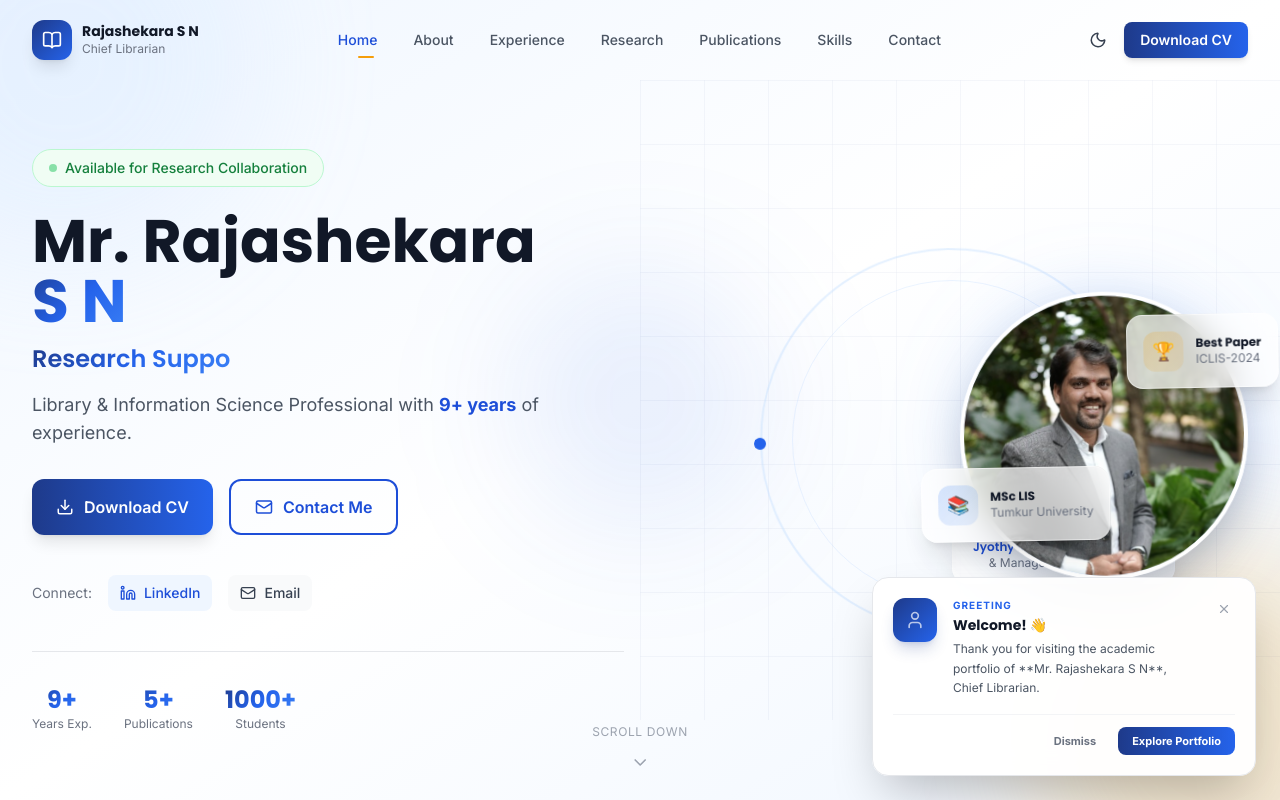
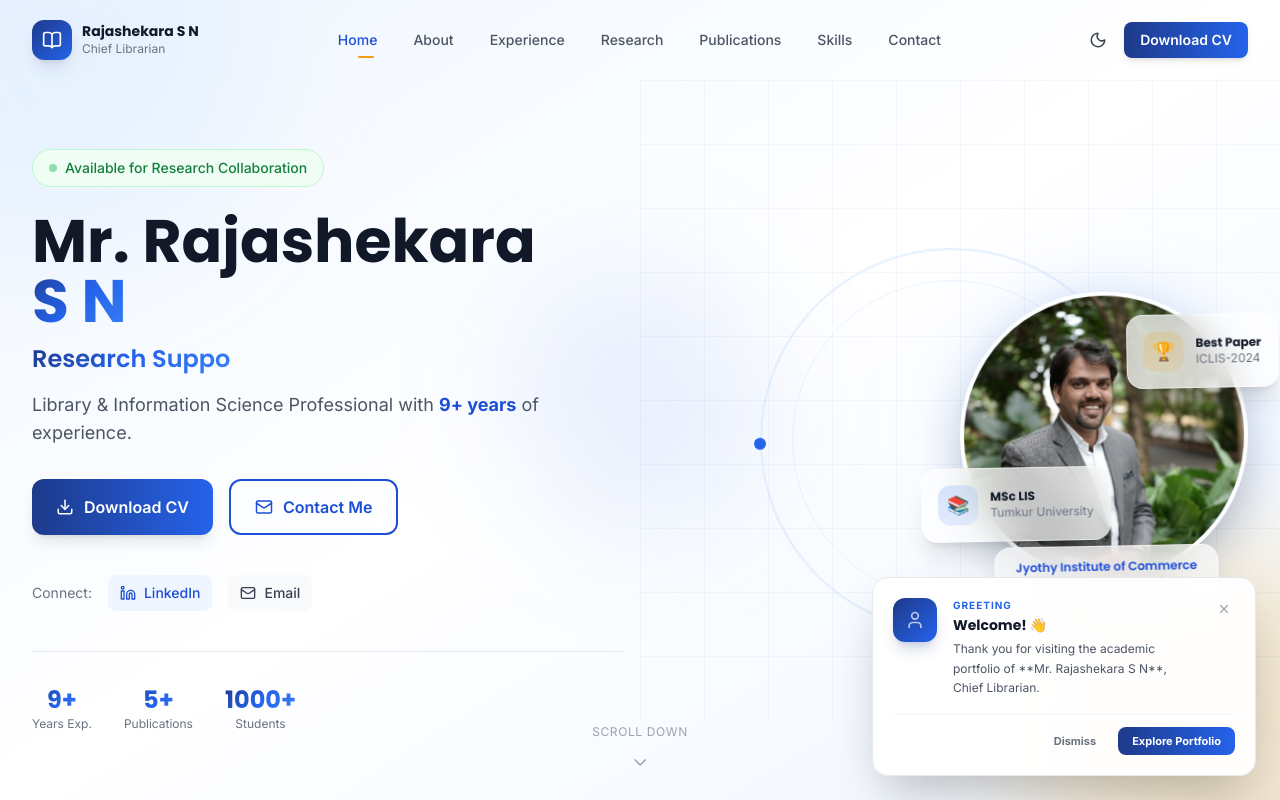
Before and after one commit to CHANDAN-KN-DEV/rajashekara-sn-, a Next.js app: page / in a window 1280 px wide. Shown: the top 800 px of the page. Built offline with nearby package versions, Linux system fonts and the light colour scheme.

Commit message:
fix(hero): relocate institution badge inside floating container to resolve overlap and clipping

```diff
--- a/src/components/sections/Hero.tsx
+++ b/src/components/sections/Hero.tsx
@@ -272,20 +272,21 @@ export function Hero() {
                   </div>
                 </div>
               </motion.div>
-            </div>
 
               {/* Institution badge */}
               <motion.div
-              initial={{ opacity: 0, y: 20 }}
-              animate={{ opacity: 1, y: 0 }}
+                initial={{ opacity: 0, y: 20, x: "-50%" }}
+                animate={{ opacity: 1, y: 0, x: "-50%" }}
                 transition={{ duration: 0.6, delay: 1.4 }}
-              className="absolute bottom-0 left-1/2 -translate-x-1/2 glass rounded-2xl px-5 py-3 shadow-xl border border-white/30 dark:border-white/10 text-center min-w-48"
+                className="absolute -bottom-6 left-1/2 z-20 glass rounded-2xl px-5 py-3 shadow-xl border border-white/30 dark:border-white/10 text-center min-w-56"
+                style={{ z: 45 }}
               >
-              <p className="text-xs font-semibold font-poppins text-primary-700 dark:text-primary-300">
+                <p className="text-xs font-semibold font-poppins text-primary-700 dark:text-primary-300 whitespace-nowrap">
                   Jyothy Institute of Commerce
                 </p>
-              <p className="text-xs text-gray-500 dark:text-gray-400">&amp; Management, Bengaluru</p>
+                <p className="text-xs text-gray-500 dark:text-gray-400 whitespace-nowrap">&amp; Management, Bengaluru</p>
               </motion.div>
+            </div>
           </motion.div>
         </div>
 
```
Lines whose indentation alone changed are shown as unchanged.
